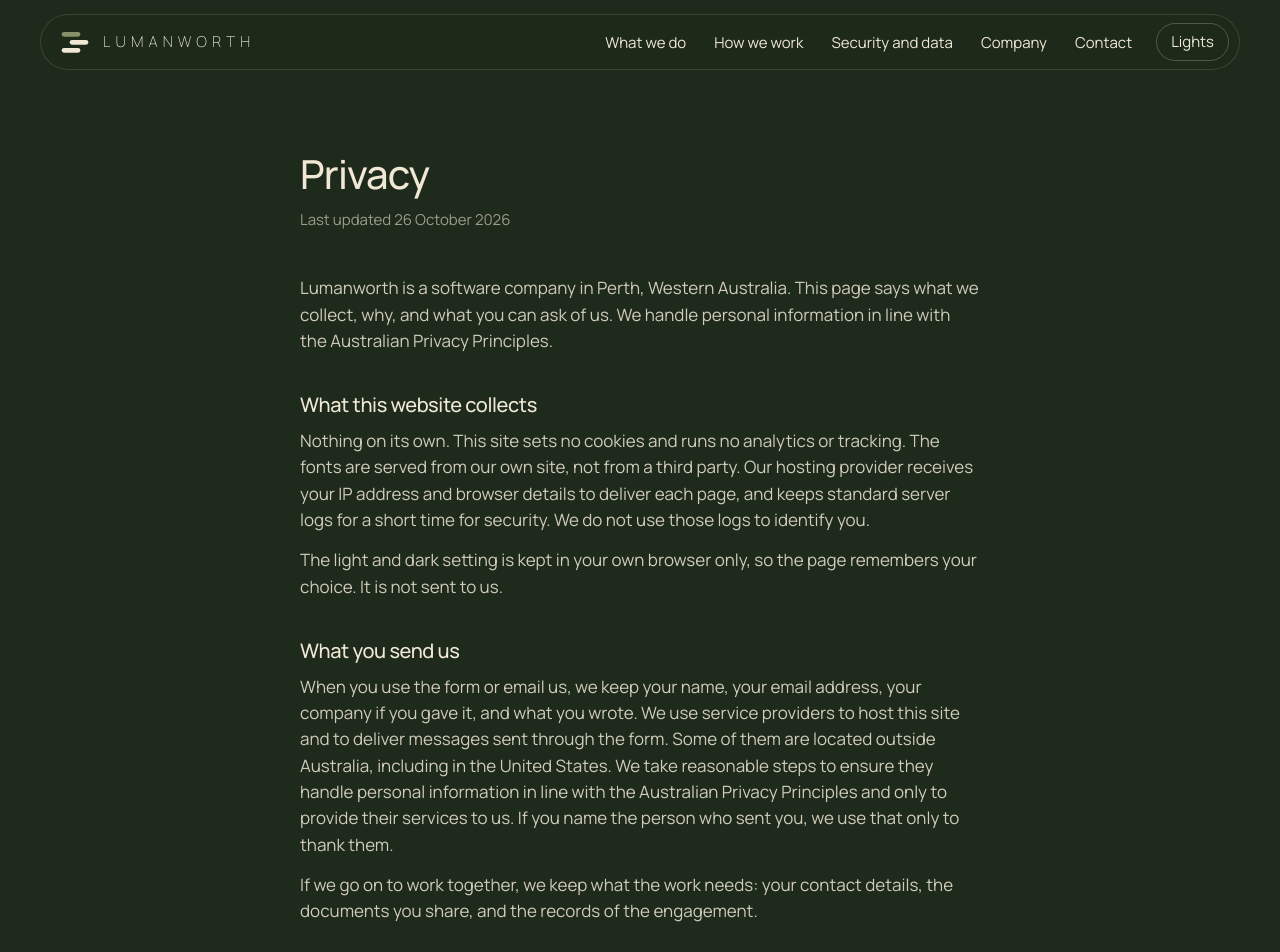
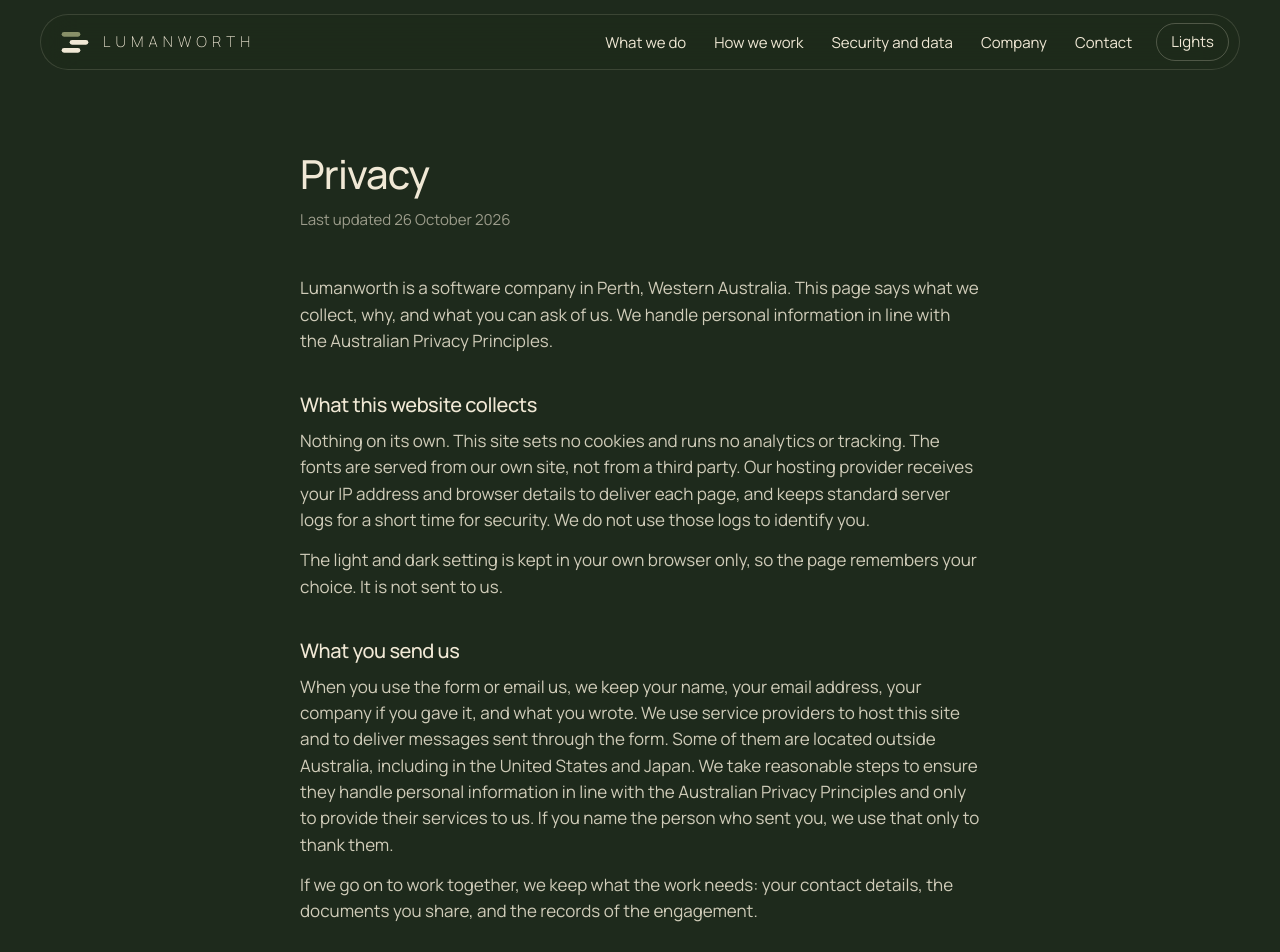
Before and after one commit to lumanworth/website, a Next.js app: page /privacy in a window 1280 px wide. Shown: the top 952 px of the page. Built offline with nearby package versions, Linux system fonts and the light colour scheme.

Commit message:
Website: privacy names Japan with the United States (#13)
The form's email delivery runs in the Tokyo region, so the overseas line
reads: including in the United States and Japan. e2e updated.

```diff
--- a/app/privacy/page.tsx
+++ b/app/privacy/page.tsx
@@ -20,7 +20,7 @@
       <p>The light and dark setting is kept in your own browser only, so the page remembers your choice. It is not sent to us.</p>
 
       <h2>What you send us</h2>
-      <p>When you use the form or email us, we keep your name, your email address, your company if you gave it, and what you wrote. We use service providers to host this site and to deliver messages sent through the form. Some of them are located outside Australia, including in the United States. We take reasonable steps to ensure they handle personal information in line with the Australian Privacy Principles and only to provide their services to us. If you name the person who sent you, we use that only to thank them.</p>
+      <p>When you use the form or email us, we keep your name, your email address, your company if you gave it, and what you wrote. We use service providers to host this site and to deliver messages sent through the form. Some of them are located outside Australia, including in the United States and Japan. We take reasonable steps to ensure they handle personal information in line with the Australian Privacy Principles and only to provide their services to us. If you name the person who sent you, we use that only to thank them.</p>
       <p>If we go on to work together, we keep what the work needs: your contact details, the documents you share, and the records of the engagement.</p>
 
       <h2>How we use it</h2>
```
Also changed, not shown: 1 other file (tests, documents, lock files or other folders).
